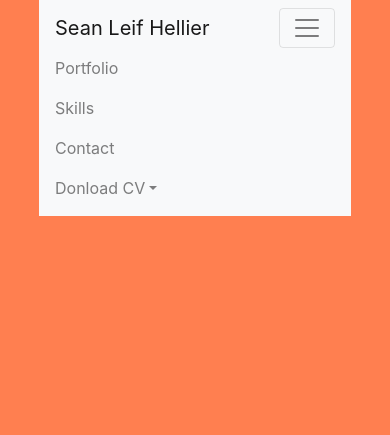
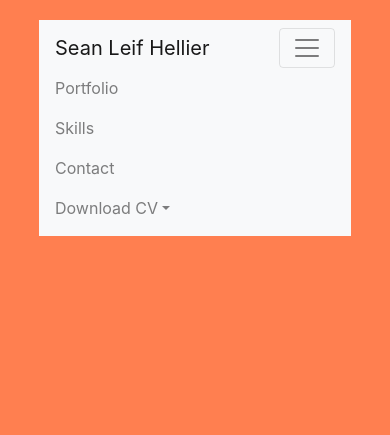
Before and after one commit to seanhellier/slh_portfolio, a PHP site: page /index3.html in a window 390 px wide, after a click that opens the changed part. Shown: the top 435 px of the page. Run offline with PHP 8.4, Linux system fonts and the light colour scheme; some libraries are stand-ins or nearby versions.

Commit message:
added javascript to make navbar work on small screens properly

```diff
--- a/assets/css/scroll.css
+++ b/assets/css/scroll.css
@@ -25,6 +25,7 @@ body {
 }
 
 .navbar {
+    margin-top: 20px;
     width: 80%;
 }
 
--- a/index3.html
+++ b/index3.html
@@ -36,7 +36,7 @@
                         <a href="#contact" class="nav-link">Contact</a>
                     </li>
                     <li class="nav-item dropdown">
-                        <a href="#" class="nav-link dropdown-toggle" data-toggle="dropdown">Donload CV</a>
+                        <a href="#" class="nav-link dropdown-toggle" data-toggle="dropdown">Download CV</a>
                         <div class="dropdown-menu">
                             <a href="./assets/content/SLH_ Resume.pdf" class="dropdown-item">PDF</a>
                             <a href="https://www.linkedin.com/in/sean-leif-hellier-3060b29/"
@@ -401,7 +401,7 @@
                                 // The location of Uluru
                                 var uluru = {
                                     lat: 40.7128,
-                                    lng: -131.036
+                                    lng: -74.0060
                                 };
                                 // The map, centered at Uluru
                                 var map = new google.maps.Map(
@@ -437,6 +437,9 @@
     <script src="https://stackpath.bootstrapcdn.com/bootstrap/4.4.1/js/bootstrap.min.js"
         integrity="sha384-wfSDF2E50Y2D1uUdj0O3uMBJnjuUD4Ih7YwaYd1iqfktj0Uod8GCExl3Og8ifwB6" crossorigin="anonymous">
     </script>
+
+    <script src="./assets/javascript/menu.js">
+    </script>
     <script async defer
         src="https://maps.googleapis.com/maps/api/js?key=AIzaSyCAHBpna662s8L1EqRUcrD5uJ9YmXHzZDA&callback=initMap">
     </script>
```
